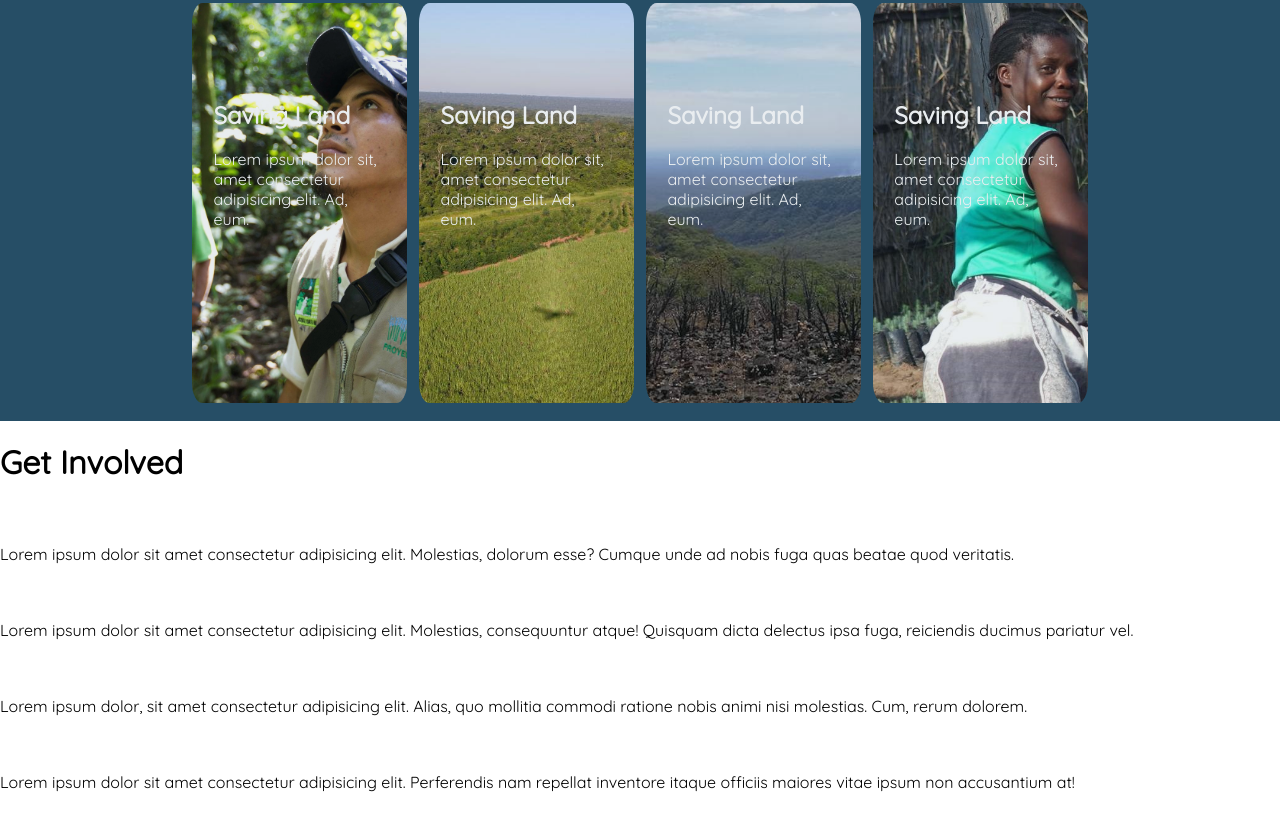
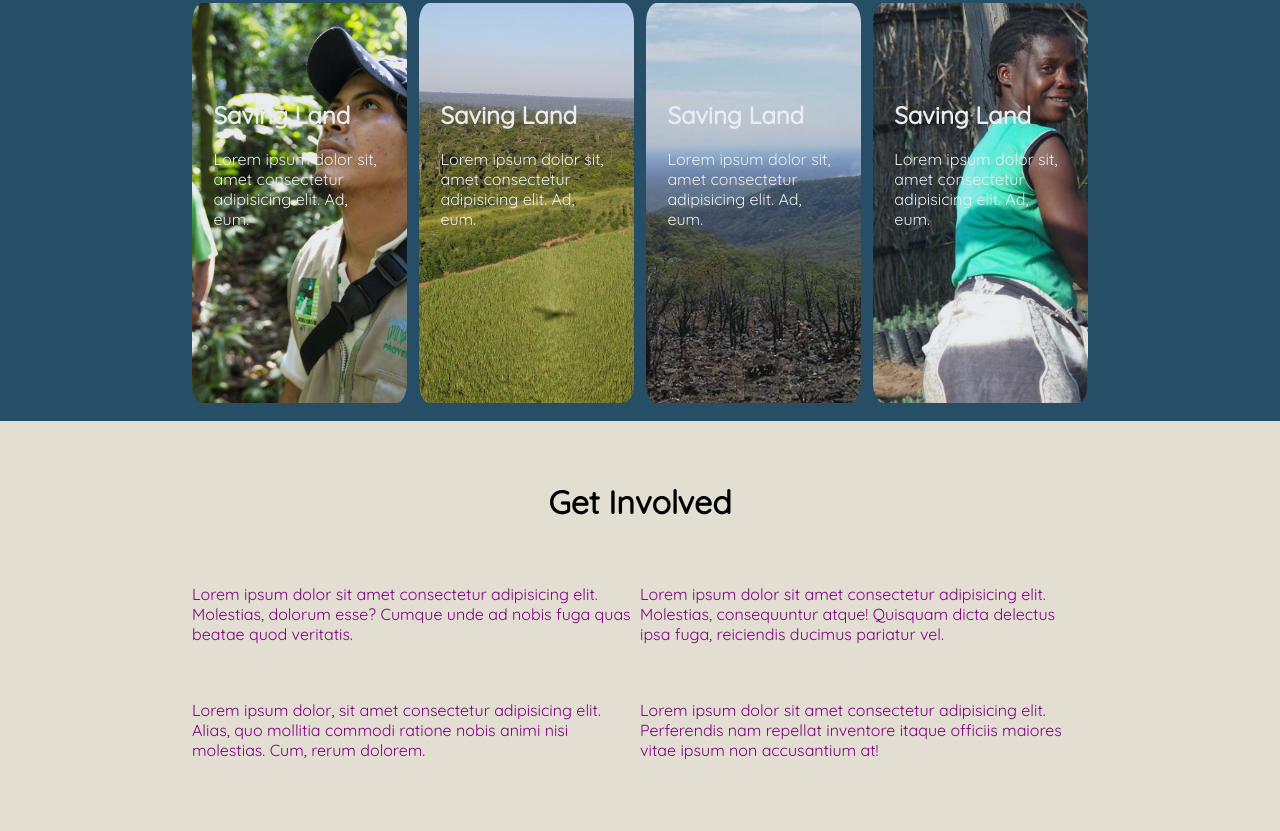
Before and after one commit to DanielDuy/ForTheFuture.github.io, a plain HTML site: page index.html in a window 1280 px wide. Shown: the part 859-1690 px from the top of the page. Before the commit the page ends 1667 px from the top, so only its background shows below. Drawn offline with Linux system fonts and the light colour scheme.

Commit message:
Update mainstyle.css

```diff
--- a/mainstyle.css
+++ b/mainstyle.css
@@ -214,7 +214,25 @@ nav ul li a:hover {
 
 
 
+.getinvolved {
+    padding-top: 5vh;
+    background-color: #e2ded2;
+    height: 50vh;
+}
 
-.getinvolved {
+#Title-GetInvolved {
+    width: 100%;
+    text-align: center;
+    font-size: 4vh;
+}
 
+.rad1, .rad2 {
+    width: 70%;
+    margin: 0 auto;
 }
+
+.rad1-kolonne1, .rad1-kolonne2, .rad2-kolonne1, .rad2-kolonne2 {
+    color: purple;
+    width: 50%;
+    float: left;
+}
```
